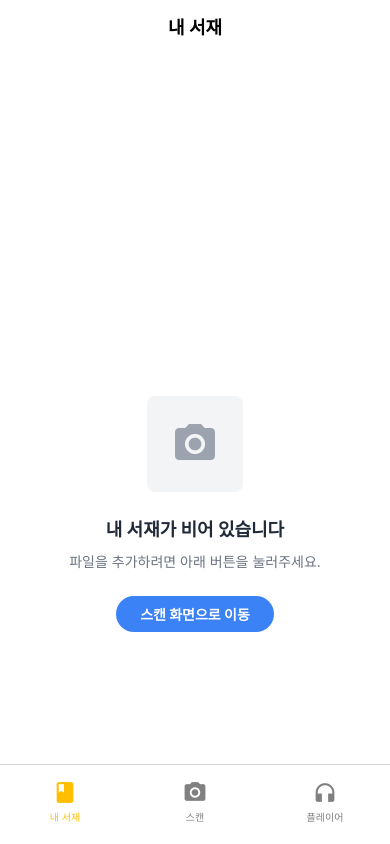
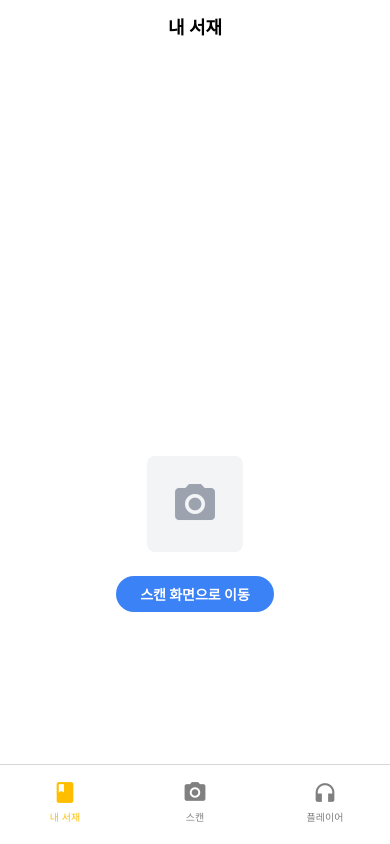
Before and after one commit to Nong-Mo/Frontend, a React Native app: screen /Library in a window 390 px wide. Built offline with nearby package versions, Linux system fonts and the light colour scheme.

Commit message:
[Fix] MoveScanCard Component Edit - Text Delete
MoveScanCard에 있는 안내 문구 삭제

```diff
--- a/src/components/shared/MoveScanCard.jsx
+++ b/src/components/shared/MoveScanCard.jsx
@@ -17,13 +17,7 @@ const MoveScanCard = () => {
         <Icon name="camera-alt" size={48} color="#9CA3AF" />{' '}
         {/* Material Icon */}
       </View>
-      {/* 안내 텍스트 */}
-      <Text className="text-lg font-bold text-gray-800 mb-2">
-        내 서재가 비어 있습니다
-      </Text>
-      <Text className="text-sm text-gray-500 mb-6">
-        파일을 추가하려면 아래 버튼을 눌러주세요.
-      </Text>
+
       {/* 스캔 버튼 */}
       <TouchableOpacity
         onPress={handleNavigateToScan}
```
